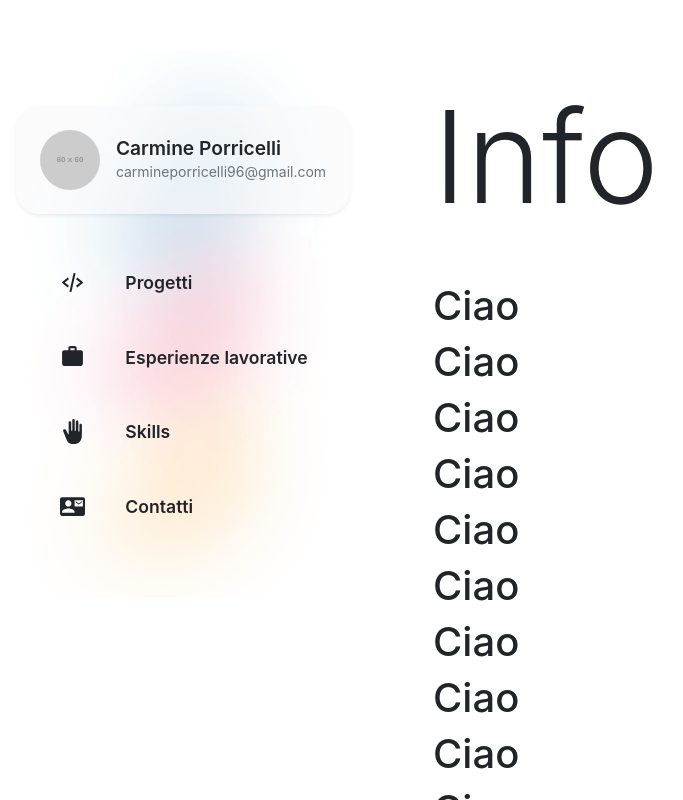
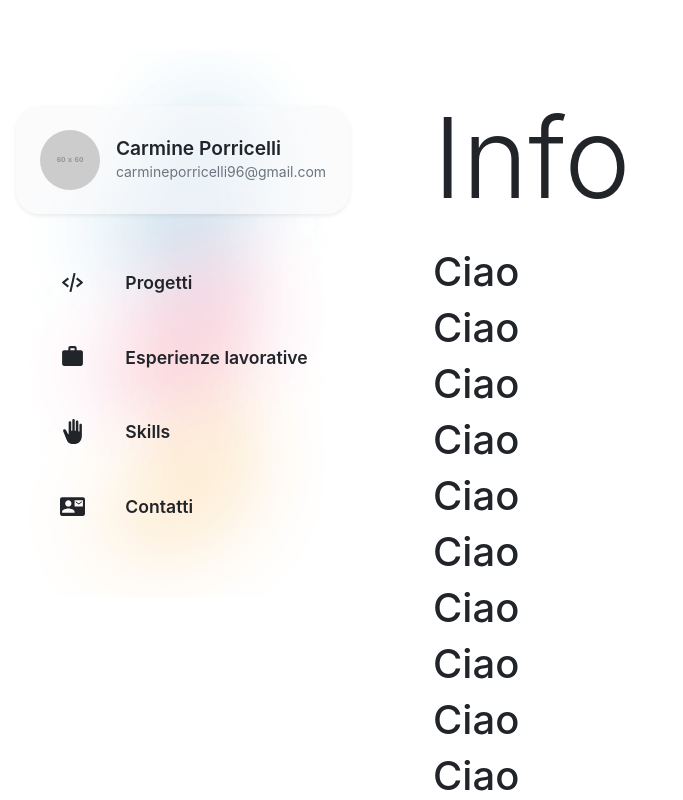
Before and after one commit to Carminepo2/cv-Carmine, a Next.js app: page / in a window 1280 px wide. Shown: the top 800 px of the page, without its empty margins (67-750 px from the left). Built offline with nearby package versions, Linux system fonts and the light colour scheme.

Commit message:
try new animations

```diff
--- a/components/Layout.js
+++ b/components/Layout.js
@@ -59,7 +59,7 @@ export default function Layout({ children, title }) {
             margin-left: 450px;
             padding-left: 50px;
 
-            margin-top: 80px;
+            margin-top: 90px;
             overflow-y: scroll !important;
             transition: margin-left 0.2s, opacity 0.2s linear;
           }
--- a/components/PageTransition.js
+++ b/components/PageTransition.js
@@ -1,19 +1,24 @@
-import { motion } from "framer-motion"
+import { motion } from "framer-motion";
 
 export default function PageTransition({ router, children }) {
-
   return (
-        <motion.div key={router.route} initial="pageInitial" transition={{ duration: 0.2 }} animate="pageAnimate" variants={{
+    <motion.div
+      key={router.route}
+      initial="pageInitial"
+      transition={{ duration: 0.3 }}
+      animate="pageAnimate"
+      variants={{
         pageInitial: {
-              scale: 1.1,
-              opacity: 0.7
+          opacity: 0,
+          scale: 1.5,
         },
         pageAnimate: {
           scale: 1,
-              opacity: 1
+          opacity: 1,
         },
-          }}>
+      }}
+    >
       {children}
     </motion.div>
-    )
+  );
 }
--- a/components/TitleAnimation.js
+++ b/components/TitleAnimation.js
@@ -4,7 +4,6 @@ import { useState, useEffect, useRef } from "react";
 export default function TitleAnimation({ children }) {
   const [scrollPosition, setScrollPosition] = useState(null);
   const divRef = useRef(null);
-  const wrapperRef = useRef(null);
 
   const pageScrolled = () => {
     if (typeof window !== "undefined" && divRef.current) {
@@ -14,7 +13,6 @@ export default function TitleAnimation({ children }) {
     }
   };
   useEffect(() => {
-    wrapperRef.current.setAttribute("style", `height:${divRef.current.offsetHeight}px; display: inline-block`);
     window.addEventListener("scroll", pageScrolled);
     return () => {
       window.removeEventListener("scroll", pageScrolled);
@@ -22,7 +20,6 @@ export default function TitleAnimation({ children }) {
   }, []);
 
   return (
-    <div id="animation-wrapper" ref={wrapperRef}>
     <motion.div
       ref={divRef}
       animate={
@@ -33,6 +30,5 @@ export default function TitleAnimation({ children }) {
     >
       {children}
     </motion.div>
-    </div>
   );
 }
--- a/styles/animations.css
+++ b/styles/animations.css
@@ -6,15 +6,6 @@
   cursor: pointer;
   transform: scale(1.06);
   box-shadow: 0 0.3rem 1rem rgba(0, 0, 0, 0.1) !important;
-}
-
-#menu-toggler {
-  transition: transform 0.2s, opacity 0.2s linear;
-  cursor: pointer;
-}
-
-#menu-toggler:hover {
-  transform: scale(1.2);
 }
 
 aside {
--- a/styles/globals.css
+++ b/styles/globals.css
@@ -38,12 +38,22 @@ a:hover {
 .display-1 {
   user-select: none;
   display: inline-block !important;
-  font-size: 8rem;
-  padding-bottom: 40px;
+  font-size: 7rem;
+  padding-bottom: 16px;
+}
+
+@media only screen and (max-width: 450px) {
+  .display-1 {
+    font-size: 6rem;
+    padding-top: 10px;
+    padding-bottom: 5px;
+  }
 }
 
 @media only screen and (max-width: 380px) {
   .display-1 {
-    font-size: 6rem;
+    font-size: 5rem;
+    padding-top: 15px;
+    padding-bottom: 5px;
   }
 }
```
Lines whose indentation alone changed are shown as unchanged.
